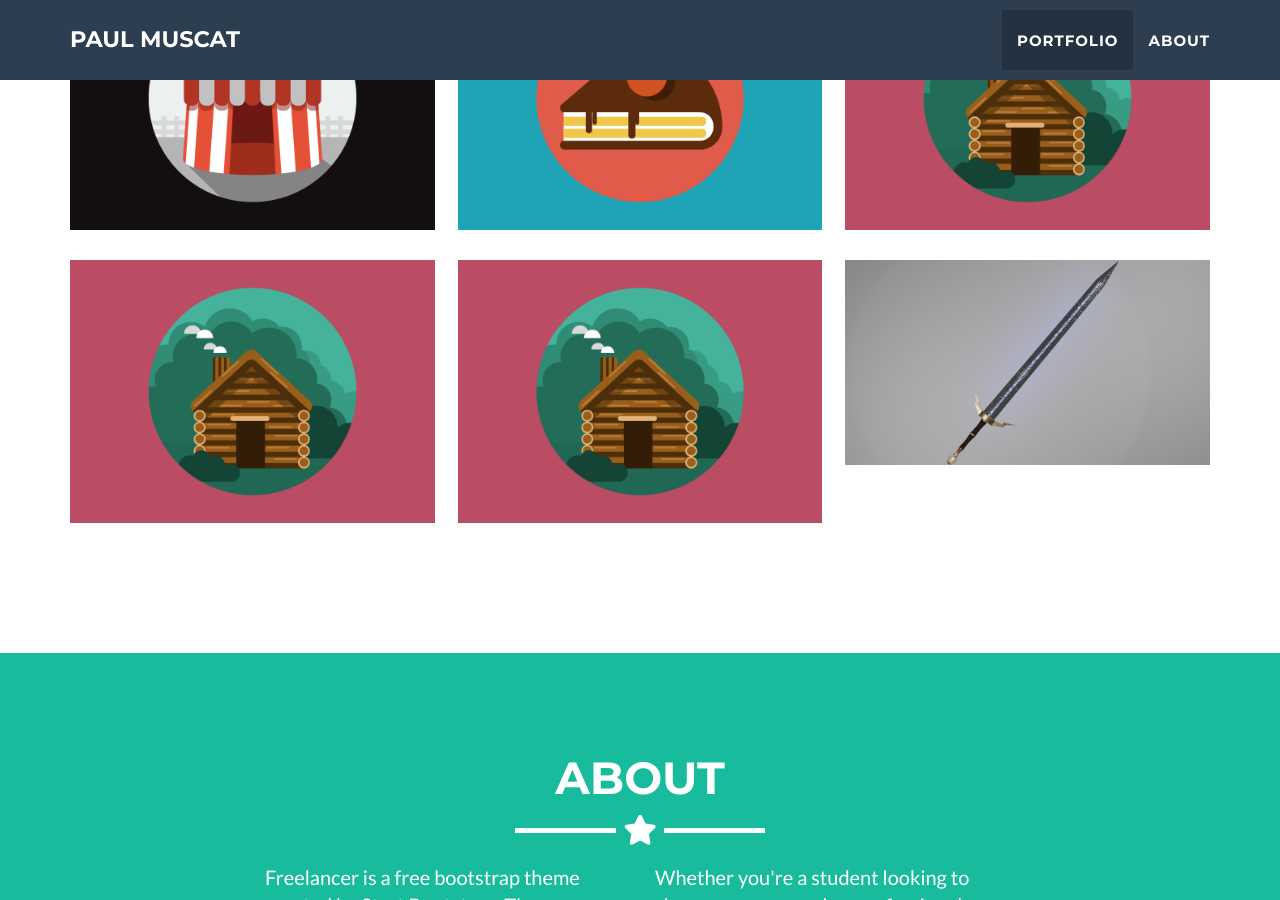
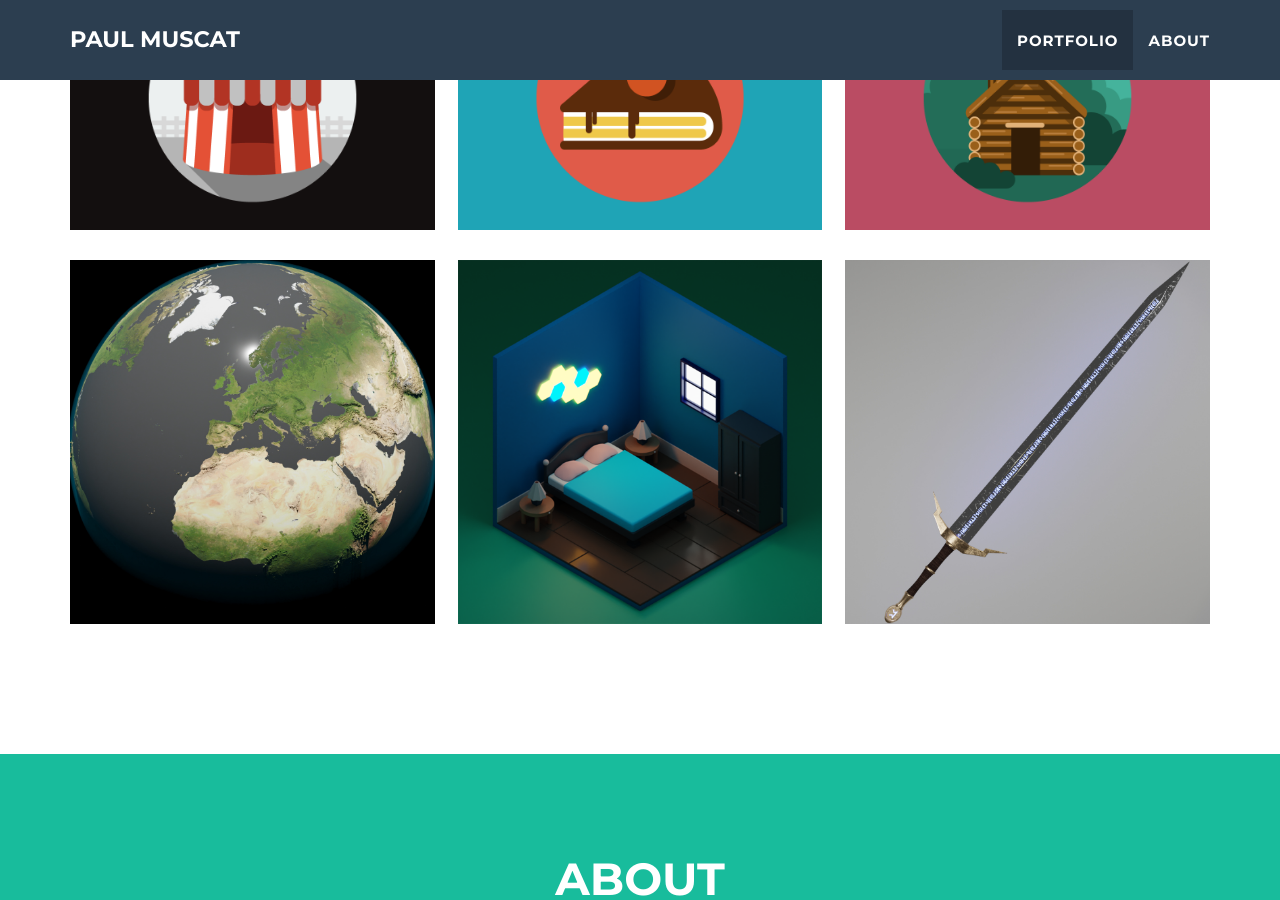
Before and after one commit to PaulMuscat2407/PaulMuscat2407.github.io, a Jekyll site: the page built from _posts/2024-08-31-Thesis-Project.markdown, in a window 1280 px wide and 900 px high, scrolled down 1312 px. Built offline with Jekyll 4.4.1, drawn with Linux system fonts in a browser that asks for light colours.

Commit message:
Added Render Images

```diff
--- a/_includes/modals.html
+++ b/_includes/modals.html
@@ -36,11 +36,11 @@
               </div>
 
               <!-- Controls -->
-              <a class="left carousel-control" href="#carousel-{{ post.modal-id }}" role="button" data-slide="prev" style="place-items: center;">
+              <a class="left carousel-control" href="#carousel-{{ post.modal-id }}" role="button" data-slide="prev" style="place-content: center;">
                 <span class="fa fa-chevron-left" aria-hidden="true"></span>
                 <span class="sr-only">Previous</span>
               </a>
-              <a class="right carousel-control" href="#carousel-{{ post.modal-id }}" role="button" data-slide="next" style="place-items: center;">
+              <a class="right carousel-control" href="#carousel-{{ post.modal-id }}" role="button" data-slide="next" style="place-content: center;">
                 <span class="fa fa-chevron-right" aria-hidden="true"></span>
 
                 <span class="sr-only">Next</span>
--- a/_posts/2024-08-23-Sword-Render.markdown
+++ b/_posts/2024-08-23-Sword-Render.markdown
@@ -2,7 +2,7 @@
 layout: default
 modal-id: 1
 date: 2024-08-23
-img: Sword Image.jpg
+img: Sword.png
 alt: image-alt
 description: Use this area of the page to describe your project. Lorem ipsum dolor sit amet, consectetur adipisicing elit. Mollitia neque assumenda ipsam nihil, molestias magnam, recusandae quos quis inventore quisquam velit asperiores, vitae? Reprehenderit soluta, eos quod consequuntur itaque. Nam.
 ---
--- a/_posts/2024-08-24-Room-Render.markdown
+++ b/_posts/2024-08-24-Room-Render.markdown
@@ -2,7 +2,7 @@
 layout: default
 modal-id: 2
 date: 2024-08-24
-img: cabin.png
+img: Room Render.png
 alt: image-alt
 description: Use this area of the page to describe your project. Lorem ipsum dolor sit amet, consectetur adipisicing elit. Mollitia neque assumenda ipsam nihil, molestias magnam, recusandae quos quis inventore quisquam velit asperiores, vitae? Reprehenderit soluta, eos quod consequuntur itaque. Nam.
 ---
--- a/_posts/2024-08-25-Earth-Render.markdown
+++ b/_posts/2024-08-25-Earth-Render.markdown
@@ -2,7 +2,7 @@
 layout: default
 modal-id: 3
 date: 2024-08-25
-img: cabin.png
+img: planet.png
 alt: image-alt
 description: Use this area of the page to describe your project. Lorem ipsum dolor sit amet, consectetur adipisicing elit. Mollitia neque assumenda ipsam nihil, molestias magnam, recusandae quos quis inventore quisquam velit asperiores, vitae? Reprehenderit soluta, eos quod consequuntur itaque. Nam.
 ---
```
Also changed, not shown: img/portfolio/Planet.png (added), img/portfolio/Room Render.png (added), img/portfolio/Sword Image.jpg (deleted), img/portfolio/Sword.png (added).
